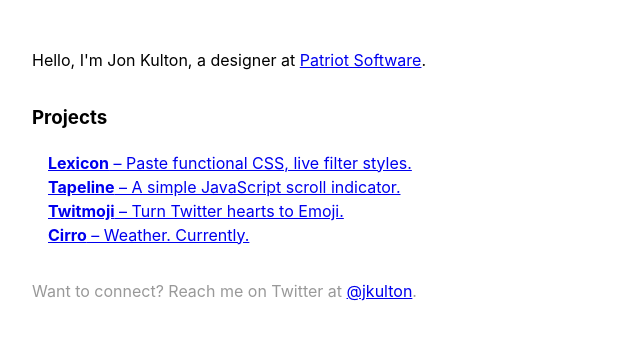
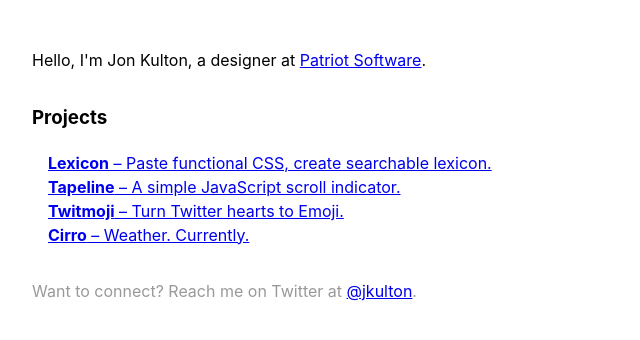
Before and after one commit to jkulton/jkulton.github.io, a Jekyll site: the page built from index.html, in a window 1280 px wide. Shown: the top 340 px of the page, without its empty margins (0-640 px from the left). Built offline with Jekyll 4.4.1, drawn with Linux system fonts in a browser that asks for light colours.

Commit message:
copy and header tweaks

```diff
--- a/index.html
+++ b/index.html
@@ -1,13 +1,13 @@
 ---
 layout: default
 ---
-<section class="f5 lh-copy pa4 mw6">
+<section class="f5 lh-copy pa4 mw7">
 	<p>Hello, I'm Jon Kulton, a designer at <a href="https://www.patriotsoftware.com/">Patriot Software</a>.</p>
 
 	<h3 class="mt4">Projects</h3>
 
 	<ul class="list pl3">
-		<li><a href="/lexicon"><b>Lexicon</b> – Paste functional CSS, live filter styles.</a></li>
+		<li><a href="/lexicon"><b>Lexicon</b> – Paste functional CSS, create searchable lexicon.</a></li>
 		<li><a href="/tapeline"><b>Tapeline</b> – A simple JavaScript scroll indicator.</a></li>
 		<li><a href="https://github.com/jkulton/twitmoji"><b>Twitmoji</b> – Turn Twitter hearts to Emoji.</a></li>
 		<li><a href="/cirro"><b>Cirro</b> – Weather. Currently.</a></li>
--- a/lexicon/index.html
+++ b/lexicon/index.html
@@ -7,7 +7,7 @@
 		<style>textarea:focus{outline-color:gold;}</style>
 	</head>
 	<body ng-controller="ListController" class="mw7 center pa3 bg-near-white">
-		<h1 class="ttu tc tracked mt2 mt4-ns flex-ns items-center-ns justify-center-ns">CSS Lexicon<span class="moon-gray ml2-ns f6 italic db dib-ns">beta</span></h1>
+		<h1 class="ttu tc tracked mt2 mt4-ns flex-ns items-center-ns justify-center-ns">Lexicon<span class="moon-gray ml2-ns f6 italic db dib-ns">beta</span></h1>
 		<ul ng-if="styleArray.length" class="list pl0">
 			<li class="relative">
 				<input type="text" class="mw-100 pa3 w-100 bn gray bn bs-1 br2 mb3" ng-model="search" placeholder="Search styles" />
```
